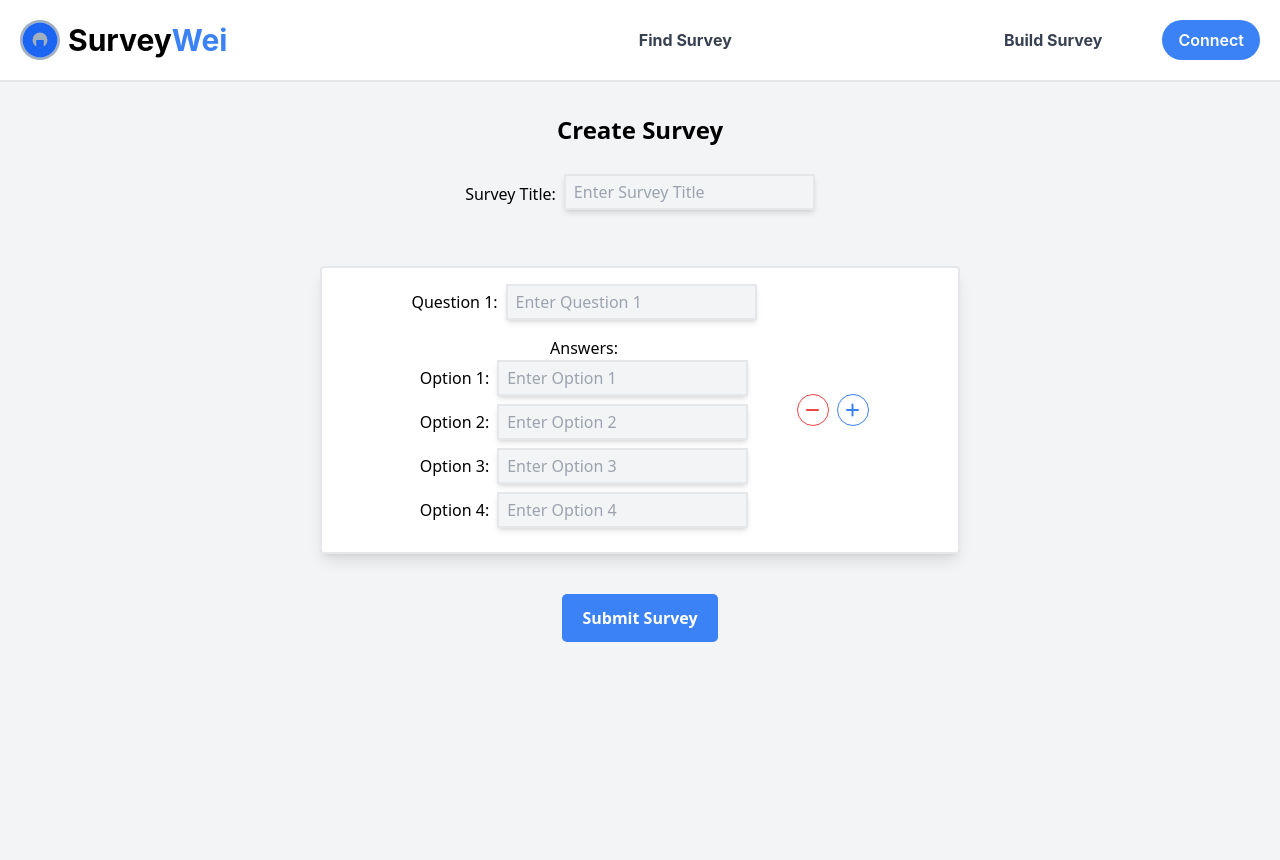
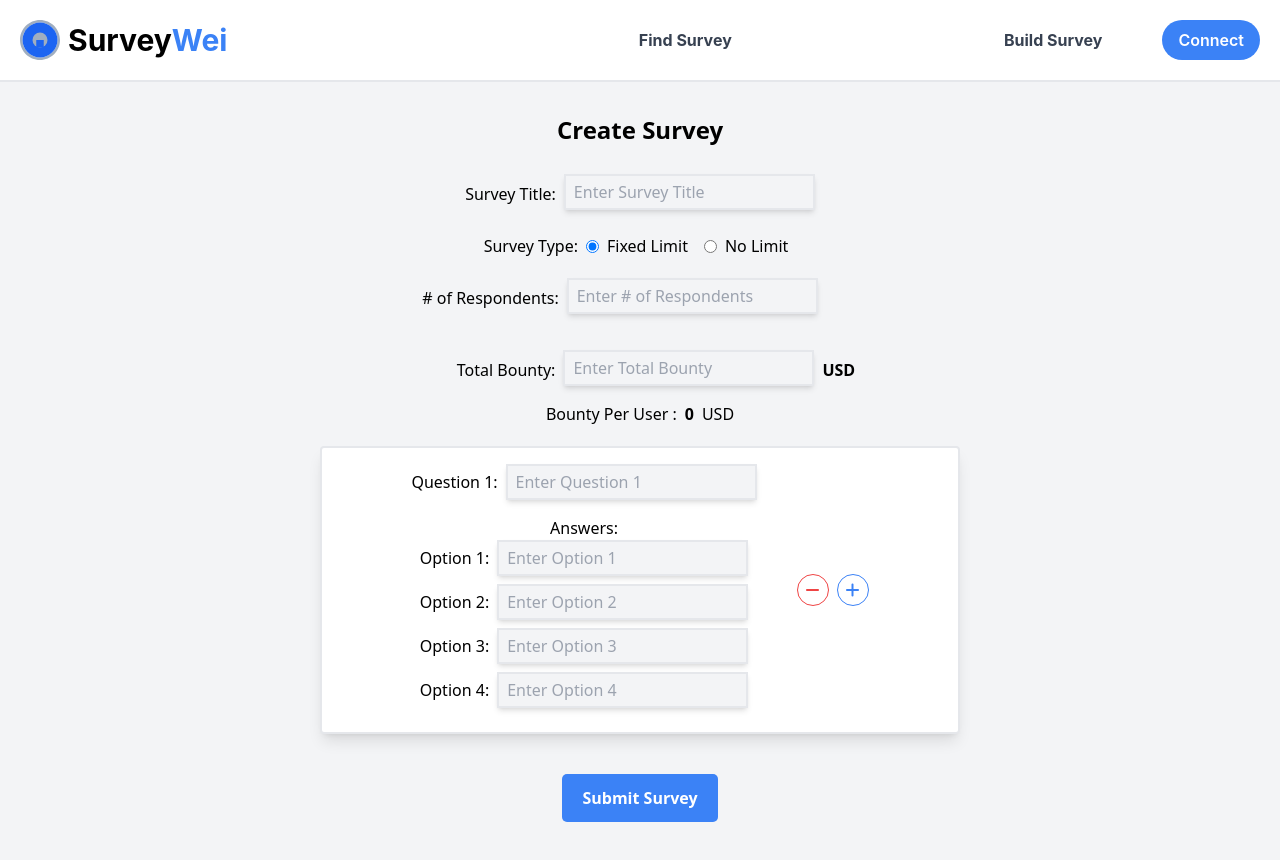
Before and after one commit to Tgb29/surveywei, a React (Create React App) app: page /build in a window 1280 px wide. Shown: the top 860 px of the page. Built offline with nearby package versions, Linux system fonts and the light colour scheme.

Commit message:
updated form with capturing FirebaseID for createsurvey

```diff
--- a/src/components/Form2.jsx
+++ b/src/components/Form2.jsx
@@ -10,9 +10,15 @@ import Web3Modal from "web3modal";
 
 function Form2() {
   const [title, setTitle] = useState("");
+  const [respondentsOption, setRespondentsOption] = useState("fixed");
+  const [numberOfRespondents, setNumberOfRespondents] = useState(0);
+  const [totalBounty, setTotalBounty] = useState(0);
+  const [bountyPerUser, setBountyPerUser] = useState(0);
   const [formData, setFormData] = useState([{}]);
   const [questions, setQuestions] = useState([]);
   const [questionRefs, setQuestionRefs] = useState([React.createRef()]);
+  const [firebaseID, setFirebaseId] = useState(null);
+
   const connectedAddress = useContext(UserAddressContext);
 
   const connectToMetaMask = async () => {
@@ -31,6 +37,10 @@ function Form2() {
     });
   };
 
+  const onRespondentsOptionChange = (e) => {
+    setRespondentsOption(e.target.value);
+  };
+
   const makeQuestions = () => {
     const newQuestions = [];
     for (let i = 0; i < formData.length; i++) {
@@ -44,6 +54,10 @@ function Form2() {
       newQuestions[i] = { question: question, answers: answers };
     }
     return newQuestions;
+  };
+
+  const createSurveytoBlockchain = (firebaseID, bounty, respondents) => {
+    console.log(firebaseID, bounty, respondents);
   };
 
   const onClick = async () => {
@@ -79,13 +93,20 @@ function Form2() {
               title: title,
               creator: userAddress,
               questions: updatedQuestions,
+              bountyPerUser: bountyPerUser,
             },
           }),
           headers: { "Content-Type": "application/json" },
         }
       );
       if (response.ok) {
+        const responseBody = await response.json(); // Extract the JSON object from the response body
+        const uniqueKey = responseBody.name; // Get the unique key from the JSON object
+        console.log("Firebase unique key:", uniqueKey); // Use the unique key as needed
+        setFirebaseId(uniqueKey);
+
         showSuccessToast();
+        createSurveytoBlockchain(firebaseID, totalBounty, numberOfRespondents);
       }
     } catch (error) {
       console.error("Error:", error);
@@ -107,6 +128,14 @@ function Form2() {
     }
   }, [formData]);
 
+  useEffect(() => {
+    if (numberOfRespondents > 0) {
+      setBountyPerUser(totalBounty / numberOfRespondents);
+    } else {
+      setBountyPerUser(0);
+    }
+  }, [numberOfRespondents, totalBounty]);
+
   const addQuestion = () => {
     if (formData.length < 5) {
       setFormData((prevFormData) => [...prevFormData, { id: uuidv4() }]);
@@ -126,6 +155,16 @@ function Form2() {
   const validateForm = () => {
     if (!title) {
       toast.error("Please enter a survey title.", { position: "top-center" });
+      return false;
+    }
+    if (!numberOfRespondents) {
+      toast.error("Please enter amount of respondents intended", {
+        position: "top-center",
+      });
+      return false;
+    }
+    if (!totalBounty) {
+      toast.error("Please enter amount of bounty ", { position: "top-center" });
       return false;
     }
 
@@ -211,6 +250,7 @@ function Form2() {
       </div>
     </div>
   ));
+
   return (
     <>
       <div className="bg-gray-100 min-h-screen font-sans">
@@ -227,7 +267,7 @@ function Form2() {
           <div id="form-block" className="flex-col mx-auto">
             <div
               id="title-container"
-              className="flex items-center justify-center mx-auto text-center mb-10"
+              className="flex items-center justify-center mx-auto text-center mb-2"
             >
               <label className="mr-2 align-middle">Survey Title: </label>
               <input
@@ -239,6 +279,75 @@ function Form2() {
                   setTitle(e.target.value);
                 }}
               />
+            </div>
+            <div className="flex items-center justify-center mx-auto text-center mb-2 mr-2 ">
+              Survey Type:
+              <div className="flex items-center mr-4 ml-2">
+                <input
+                  type="radio"
+                  id="fixedLimit"
+                  name="respondentsOption"
+                  value="fixed"
+                  checked={respondentsOption === "fixed"}
+                  onChange={onRespondentsOptionChange}
+                />
+                <label htmlFor="fixedLimit" className="ml-2">
+                  Fixed Limit
+                </label>
+              </div>
+              <div className="flex items-center">
+                <input
+                  type="radio"
+                  id="noLimit"
+                  name="respondentsOption"
+                  value="noLimit"
+                  checked={respondentsOption === "noLimit"}
+                  onChange={onRespondentsOptionChange}
+                />
+                <label htmlFor="noLimit" className="ml-2">
+                  No Limit
+                </label>
+              </div>
+            </div>
+            <div
+              id="fixed-limt-form-container"
+              hidden={respondentsOption === "noLimit"}
+            >
+              <div
+                id="respondents-container"
+                className="flex items-center justify-center mx-auto text-center mb-2"
+              >
+                <label className="mr-2 align-middle"># of Respondents:</label>
+                <input
+                  type="number"
+                  className="border-2 bg-gray-100 shadow-md mt-3 mb-4 px-2 py-1 align-middle mr-10"
+                  placeholder="Enter # of Respondents"
+                  id="numberOfRespondents"
+                  onChange={(e) => {
+                    setNumberOfRespondents(e.target.value);
+                  }}
+                />
+              </div>
+              <div
+                id="bounty-container"
+                className="flex items-center justify-center mx-auto text-center "
+              >
+                <label className="ml-8 mr-2 align-middle">Total Bounty:</label>
+                <input
+                  type="number"
+                  className="border-2 bg-gray-100 shadow-md mt-3 mb-4 px-2 py-1 align-middle mr-2"
+                  placeholder="Enter Total Bounty"
+                  id="totalBounty"
+                  onChange={(e) => {
+                    setTotalBounty(e.target.value);
+                  }}
+                />
+                <h1 className="font-bold ">USD</h1>
+              </div>
+              <p className="flex items-center justify-center mx-auto text-center mb-5 ">
+                Bounty Per User :{"   "}
+                <span className="font-bold mx-2">{bountyPerUser}</span> USD
+              </p>
             </div>
             {questionBlocks}
           </div>
```
